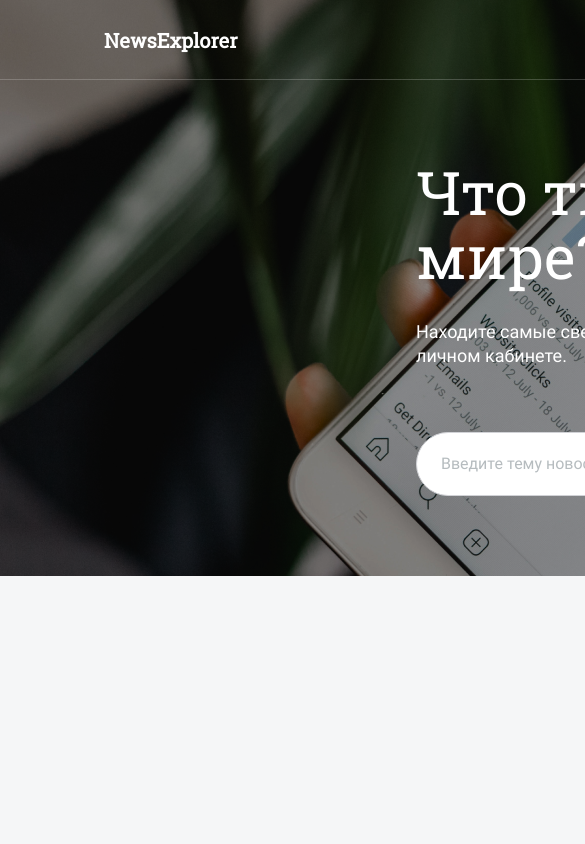
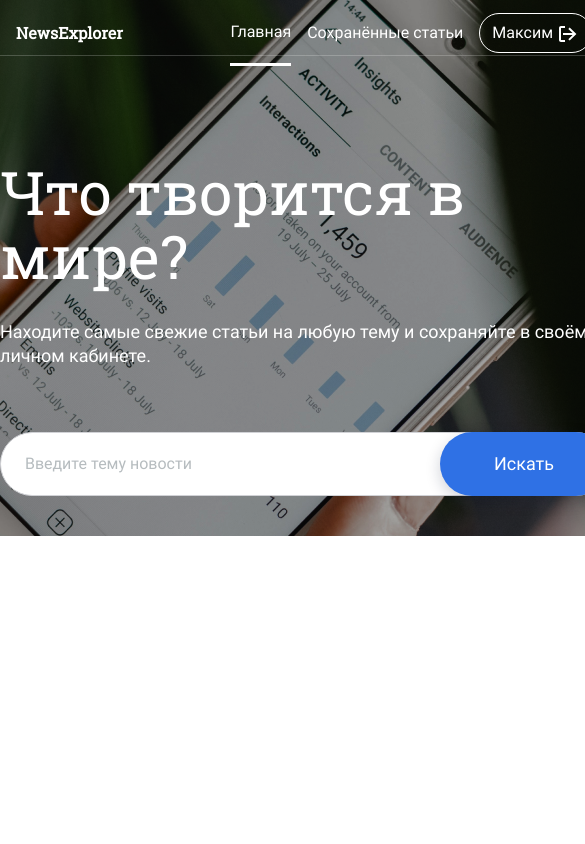
Before and after one commit to MaximStovba/news-explorer-frontend, a React (Create React App) app: page / in a window 390 px wide. Shown: the top 844 px of the page, 585 px wide, since content can reach past the window. Built offline with nearby package versions, Linux system fonts and the light colour scheme.

Commit message:
адаптив Main / Header / Navigation

```diff
--- a/src/components/App/App.js
+++ b/src/components/App/App.js
@@ -9,12 +9,9 @@ import Main from '../Main/Main';
 import SavedNews from '../SavedNews/SavedNews';
 import './App.css';
 
-
-
   function App() {
 
-  // const loggedIn = false;
-  const [loggedIn, setLoggedIn] = React.useState(false);
+  const [loggedIn, setLoggedIn] = React.useState(true);
   const [isLoginPopupOpen, setIsLoginPopupOpen] = React.useState(false);
   const [isRegisterPopupOpen, setIsRegisterPopupOpen] = React.useState(false);
   const [isInfoTooltipPopupOpen, setIsInfoTooltipPopupOpen] = React.useState(false);
--- a/src/components/Header/Header.css
+++ b/src/components/Header/Header.css
@@ -50,3 +50,21 @@
 .header__logo_style_white {
   color: #FFFFFF;
 }
+
+@media all and (max-width : 800px) { /* 768 */
+  .header {
+    /* боковые отступы */
+    padding: 0 40px;
+  }
+}
+
+@media all and (max-width : 400px) { /* 320 */
+  .header {
+    /* боковые отступы */
+    padding: 0 16px;
+  }
+  .header__logo {
+    font-size: 16px;
+    line-height: 24px;
+  }
+}
--- a/src/components/Main/Main.css
+++ b/src/components/Main/Main.css
@@ -6,3 +6,21 @@
     calc(576px - 80px)
     repeat(3, min-content);
 }
+
+@media all and (max-width : 800px) { /* 768 */
+  .main {
+    grid-template-rows:
+      66px
+      calc(400px - 66px)
+      repeat(3, min-content);
+  }
+}
+
+@media all and (max-width : 400px) { /* 320 */
+  .main {
+    grid-template-rows:
+      56px
+      calc(536px - 56px)
+      repeat(3, min-content);
+  }
+}
--- a/src/components/Main/Main.js
+++ b/src/components/Main/Main.js
@@ -3,11 +3,11 @@
 import React from 'react';
 import Header from '../Header/Header';
 import SearchForm from '../SearchForm/SearchForm';
-import NewsCardList from '../NewsCardList/NewsCardList';
-import About from '../About/About';
-import Footer from '../Footer/Footer';
-import Preloader from '../Preloader/Preloader';
-import NotFound from '../NotFound/NotFound';
+//import NewsCardList from '../NewsCardList/NewsCardList';
+//import About from '../About/About';
+//import Footer from '../Footer/Footer';
+//import Preloader from '../Preloader/Preloader';
+//import NotFound from '../NotFound/NotFound';
 import './Main.css';
 
 const isMain = true;
@@ -15,13 +15,15 @@ const isMain = true;
 function Main( {loggedIn, handleLogInClick} ) {
   return (
     <div className="main">
+      <Header loggedIn={loggedIn} isMain={isMain} handleLogInClick={handleLogInClick} />
       <SearchForm />
-      <Header loggedIn={loggedIn} isMain={isMain} handleLogInClick={handleLogInClick} />
+{/*
       <Preloader />
       <NewsCardList loggedIn={loggedIn} isMain={isMain} />
       <NotFound />
       <About />
       <Footer />
+*/}
     </div>
   );
 }
--- a/src/components/Navigation/Navigation.css
+++ b/src/components/Navigation/Navigation.css
@@ -123,12 +123,12 @@
 .navigation__btn_logout:after {
   content: '';
   position: absolute;
-  width: 18px;
-  height: 16px;
+  width: 24px;
+  height: 24px;
   background-image: url(../../images/logout_black.svg);
   background-position: center;
   right: 12px;
-  top: 16px;
+  top: calc((48px - 24px) / 2);
 }
 
 .navigation__btn_logout_main {
@@ -140,10 +140,39 @@
 .navigation__btn_logout_main:after {
   content: '';
   position: absolute;
-  width: 18px;
-  height: 16px;
+  width: 24px;
+  height: 24px;
   background-image: url(../../images/logout_white.svg);
   background-position: center;
   right: 12px;
-  top: 16px;
+  top: calc((48px - 24px) / 2);
 }
+
+@media all and (max-width : 800px) { /* 768 */
+  .navigation__link {
+    font-size: 16px;
+  }
+  .navigation__link_status_active {
+    line-height: 63px;
+  }
+  .navigation__link_type_main {
+    margin-right: 16px;
+  }
+  .navigation__link_type_article {
+    margin-right: 16px;
+  }
+  .navigation__btn {
+    height: 40px;
+    font-size: 16px;
+  }
+  .navigation__btn_logout:after {
+    top: calc((40px - 24px) / 2);
+  }
+  .navigation__btn_logout_main:after {
+    top: calc((40px - 24px) / 2);
+  }
+}
+
+@media all and (max-width : 400px) { /* 320 */
+
+}
```
